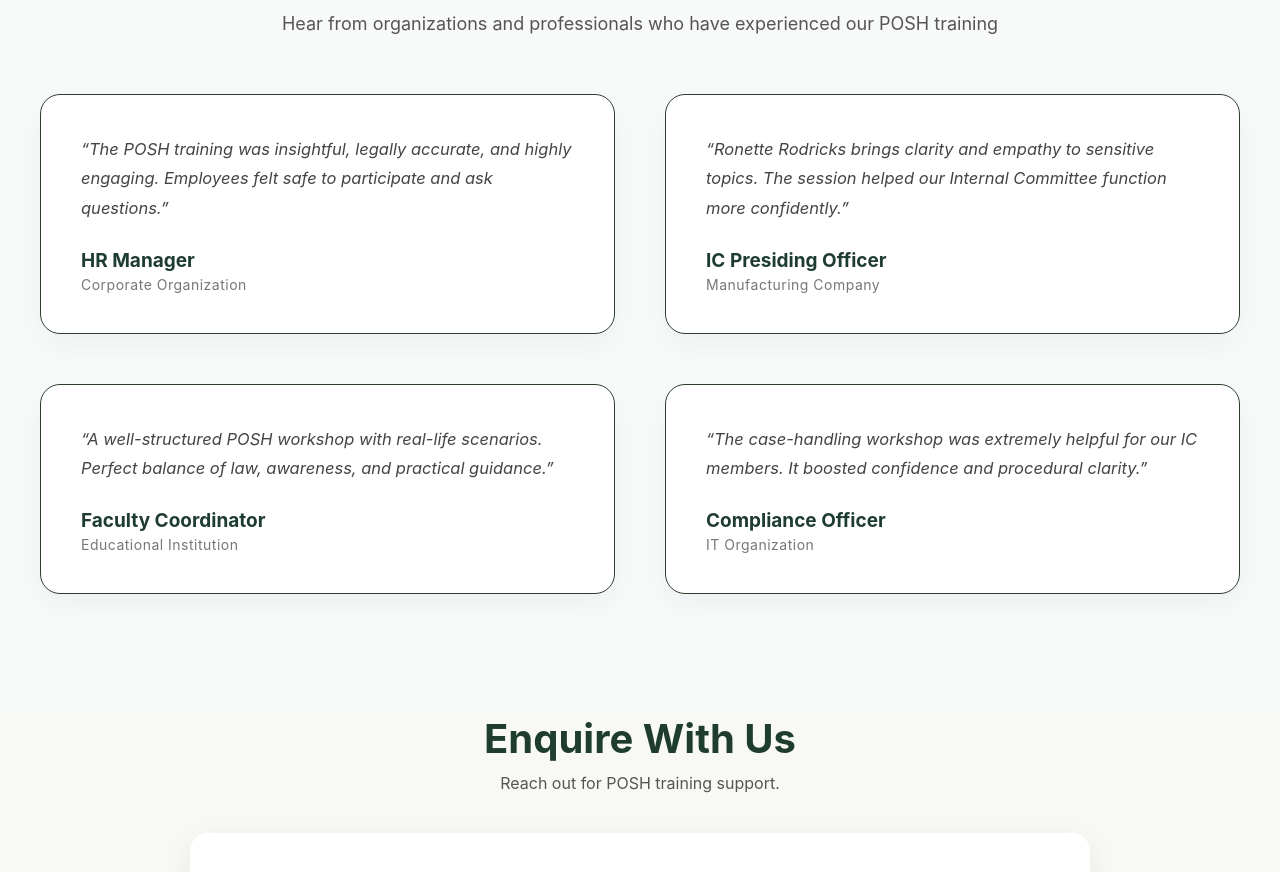
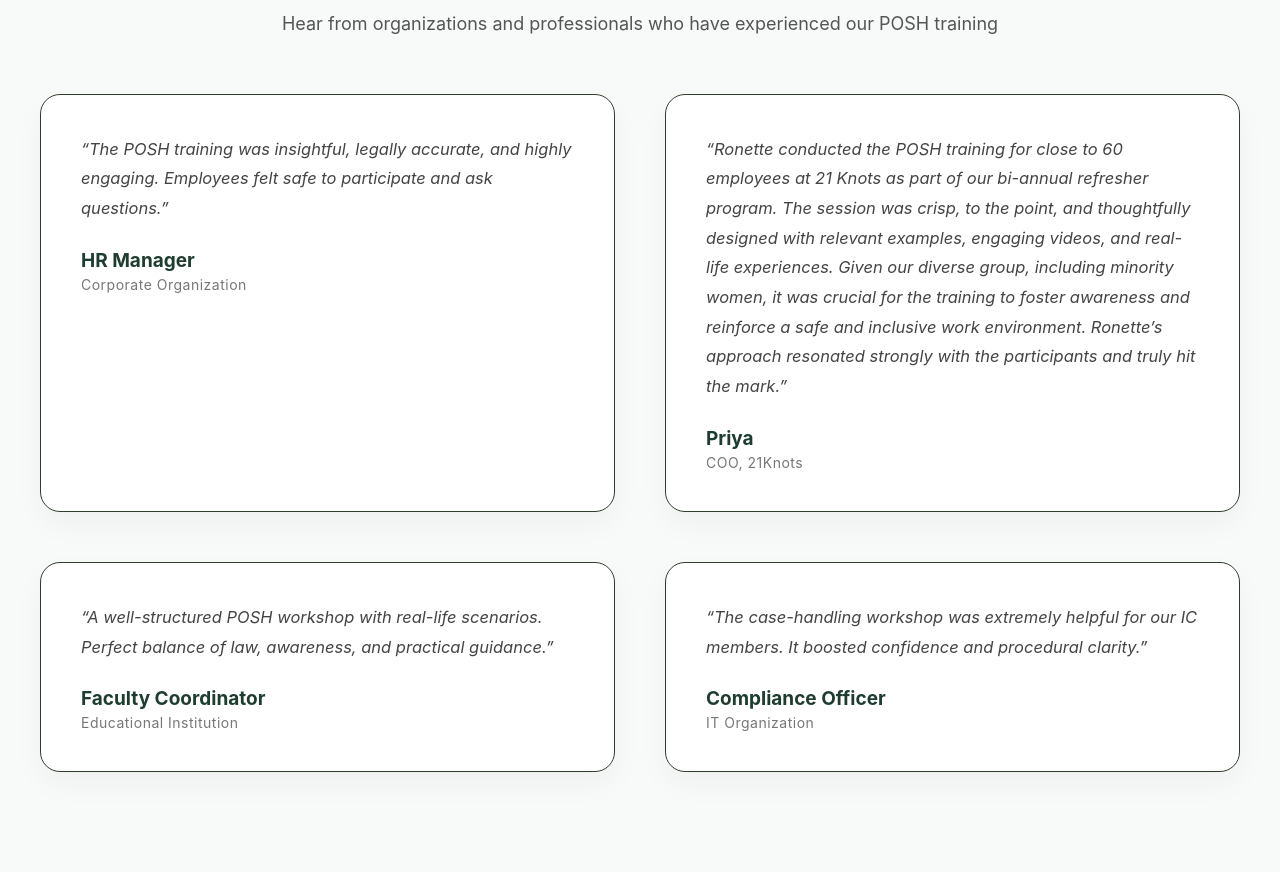
Before and after one commit to arnika242005/posh-training-website, a React (Create React App) app: page / in a window 1280 px wide. Shown: the part 6440-7312 px from the top of the page. Built offline with nearby package versions, Linux system fonts and the light colour scheme.

Commit message:
fix: testimonials

```diff
--- a/src/components/Testimonials.js
+++ b/src/components/Testimonials.js
@@ -26,11 +26,10 @@ export default function Testimonials() {
 
           <div className="testimonial-card">
             <p className="testimonial-text">
-              “Ronette Rodricks brings clarity and empathy to sensitive topics.
-              The session helped our Internal Committee function more confidently.”
+              “Ronette conducted the POSH training for close to 60 employees at 21 Knots as part of our bi-annual refresher program. The session was crisp, to the point, and thoughtfully designed with relevant examples, engaging videos, and real-life experiences. Given our diverse group, including minority women, it was crucial for the training to foster awareness and reinforce a safe and inclusive work environment. Ronette’s approach resonated strongly with the participants and truly hit the mark.”
             </p>
-            <h4 className="testimonial-name">IC Presiding Officer</h4>
-            <span className="testimonial-org">Manufacturing Company</span>
+            <h4 className="testimonial-name">Priya</h4>
+            <span className="testimonial-org">COO, 21Knots</span>
           </div>
 
           <div className="testimonial-card">
--- a/src/index.css
+++ b/src/index.css
@@ -1,7 +1,3 @@
-/* =======================
-   GLOBAL RESET & SAFETY
-======================= */
-
 html {
   scroll-behavior: smooth;
 }
@@ -17,27 +13,20 @@ html {
   padding: 0;
   box-sizing: border-box;
 }
-/* Prevent horizontal scrolling everywhere */
 html,
 body {
   width: 100%;
   overflow-x: hidden;
 }
 
-/* =======================
-   THEME VARIABLES
-======================= */
 :root {
-  --color-primary-dark: #2F3E2C; /* Dark Olive Green */
-  --color-accent-cta: #D4A373;   /* Soft Gold */
+  --color-primary-dark: #2F3E2C;
+  --color-accent-cta: #D4A373;
   --color-background-soft: #E9EDC9;
   --color-white: #FFFFFF;
   --color-text-main: #1A1A1A;
 }
 
-/* =======================
-   BODY
-======================= */
 body {
   margin: 0;
   padding: 0;
@@ -48,9 +37,6 @@ body {
   color: var(--color-text-main);
 }
 
-/* =======================
-   GLOBAL TYPOGRAPHY
-======================= */
 h1,
 h2,
 h3 {
@@ -59,18 +45,12 @@ h3 {
   margin: 0;
 }
 
-/* =======================
-   IMAGES SAFETY
-======================= */
 img {
   max-width: 100%;
   height: auto;
   display: block;
 }
 
-/* =======================
-   SECTIONS
-======================= */
 section {
   width: 100%;
   max-width: 100%;
@@ -79,9 +59,6 @@ section {
   overflow-x: hidden;
 }
 
-/* =======================
-   CTA BUTTON
-======================= */
 .cta-button {
   background-color: var(--color-accent-cta);
   color: var(--color-primary-dark);
@@ -96,7 +73,3 @@ section {
 .cta-button:hover {
   background-color: #C39262;
 }
-
-/* =======================
-   APP CONTENT OFFSET
-======================= */
```
